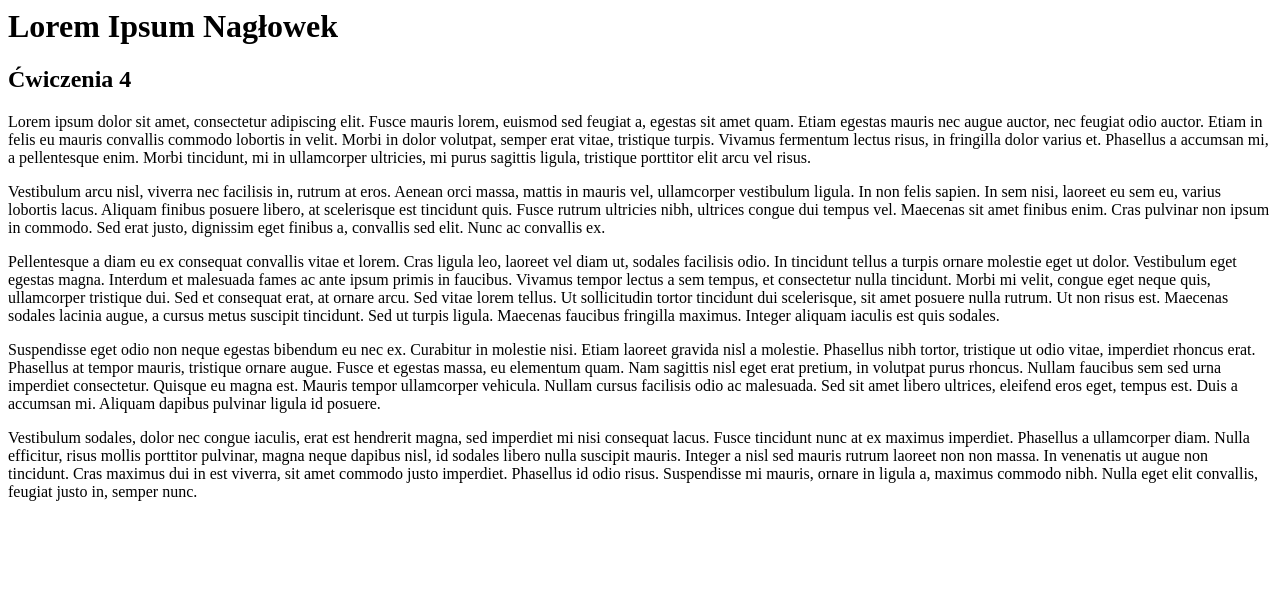
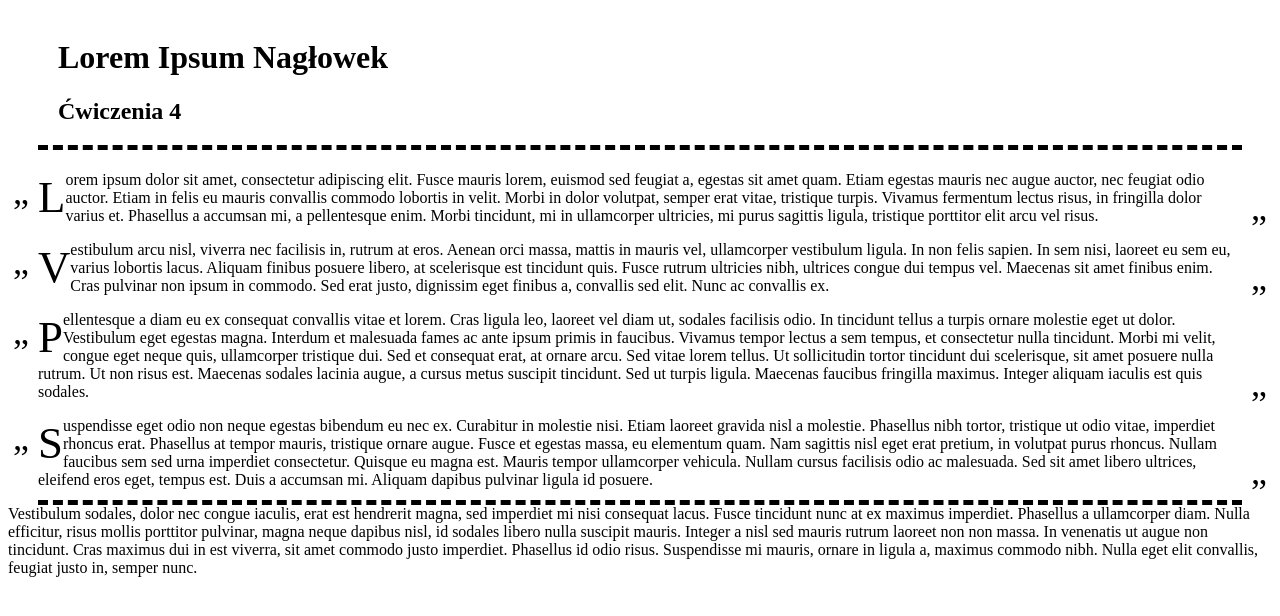
Before and after one commit to tmakuch/csslayouts, a website: page code/exercise4/index.html in a window 1280 px wide. Drawn offline with Linux system fonts and the light colour scheme.

Commit message:
Sample solutions to exercises.

```diff
--- a/code/exercise1/styles.less
+++ b/code/exercise1/styles.less
@@ -0,0 +1,25 @@
+.header {
+    padding: 20px;
+    background-color: fade(blue, 50%);
+
+    &_subheader {
+        color: white;
+    }
+}
+
+.content {
+    padding: 10px;
+
+    &_paragraph {
+        text-indent: 20px;
+    }
+
+    .important {
+        color: blue;
+    }
+}
+
+footer.important {
+    background-color: fade(blue, 50%);
+    padding: 5px;
+}
--- a/code/exercise2/styles.less
+++ b/code/exercise2/styles.less
@@ -0,0 +1,42 @@
+.layout() {
+    .paragraph(@indent: 20px) {
+        text-indent: @indent;
+    }
+    .box(@padding, @bgColor: initial) {
+        padding: @padding;
+        background-color: @bgColor
+    }
+    .header() {
+        > .header_subheader {
+            color: white;
+        }
+    }
+}
+.theme() {
+    .highlighted() {
+        color: blue;
+    }
+}
+
+.header {
+    .layout.box(10px, fade(blue, 50%));
+    .layout.header;
+}
+
+.content {
+    padding: 10px;
+
+    .paragraph {
+        .layout.paragraph;
+    }
+
+    .important-paragraph {
+        .layout.paragraph(40px);
+        .theme.highlighted();
+    }
+}
+
+footer.important {
+    .layout.box(10px);
+    .theme.highlighted;
+}
--- a/code/exercise4/styles.less
+++ b/code/exercise4/styles.less
@@ -0,0 +1,56 @@
+.header {
+    position: relative;
+    padding: 10px 50px;
+
+    &::after {
+        content: ' ';
+        position: absolute;
+        bottom: 5px;
+        left: 30px;
+        right: 30px;
+        border-bottom: 5px dashed black;
+    }
+}
+
+.content {
+    &__item {
+        position: relative;
+        padding: 0 30px;
+
+        &::before {
+            content: "„";
+            position: absolute;
+            left: 5px;
+            font-size: 36px;
+        }
+
+        &::after {
+            content: "”";
+            position: absolute;
+            right: 5px;
+            font-size: 36px;
+        }
+
+        &::first-letter {
+            font-size: 2.8em;
+            float: left;
+        }
+
+        &--important::selection {
+            background-color: pink;
+        }
+    }
+}
+
+.footer {
+    position: relative;
+
+    &::before {
+        content: ' ';
+        position: absolute;
+        top: -5px;
+        left: 30px;
+        right: 30px;
+        border-bottom: 5px dashed black;
+    }
+}
--- a/code/exercise5/styles.less
+++ b/code/exercise5/styles.less
@@ -0,0 +1,23 @@
+p {
+    &:first-of-type {
+        color: green;
+    }
+    &:last-of-type:not(:first-of-type) {
+        text-decoration: line-through;
+    }
+    &:hover {
+        color: red;
+    }
+}
+
+input {
+    &:required {
+        border-color: green;
+    }
+    &:invalid {
+        border-color: red;
+        &:optional {
+            background-color: red;
+        }
+    }
+}
--- a/code/exercise6/styles.less
+++ b/code/exercise6/styles.less
@@ -2,8 +2,31 @@ body {
     width: 100%;
     height: 100%;
     margin: 0;
+
+    display: flex;
+    flex-flow: column nowrap;
+}
+
+.header {
+    // flex-basis: 300px;
+    height: 300px;
+    .layout.box;
 }
 
 .content {
     overflow-y: auto;
+    flex: 1 1 auto;
+    .layout.box;
 }
+
+footer {
+    .layout.box;
+}
+
+.layout() {
+    .box {
+        padding: 10px;
+        margin: 10px;
+        background-color: fade(blue, 50%);
+    }
+}
--- a/code/exercise8and9/styles.less
+++ b/code/exercise8and9/styles.less
@@ -0,0 +1,41 @@
+@mobile-tablet-line: 768px;
+@tablet-big-line: 1200px;
+
+body {
+    width: 100%;
+    height: 100%;
+    margin: 0;
+
+    @media (min-width: @mobile-tablet-line) and (max-width: (@tablet-big-line - 1)) {
+        display: grid;
+        grid-template: 200px 50px auto auto auto / 1fr 2fr;
+        grid-template-areas:
+            "header header"
+            "about subheader"
+            "about content"
+            ". content"
+            "footer footer"
+    }
+    @media (min-width: @tablet-big-line) {
+        display: grid;
+        grid-template: 200px 50px auto auto auto / 1fr 2fr 1fr;
+        grid-template-areas:
+            "header header header"
+            "about subheader ."
+            "about content content"
+            ". content content"
+            "footer footer footer"
+    }
+}
+
+.header { grid-area: header; }
+.subheader { grid-area: subheader; }
+.about-author { grid-area: about; }
+.content { grid-area: content; overflow-y: auto; }
+.footer { grid-area: footer; }
+
+.header, .subheader, .about-author, .content, .footer {
+    margin: 10px;
+    padding: 10px;
+    background-color: fade(blue, 50%);
+}
```
Also changed, not shown: code/exercise3/index.html (+5 -5 lines), code/exercise5/index.html (+0 -1 lines), code/exercise7/colors.less (+4 -3 lines), code/exercise7/styles.less (+49 -0 lines), code/exercise8and9/index.html (+3 -3 lines), presentation/index.html (+5 -3 lines).
